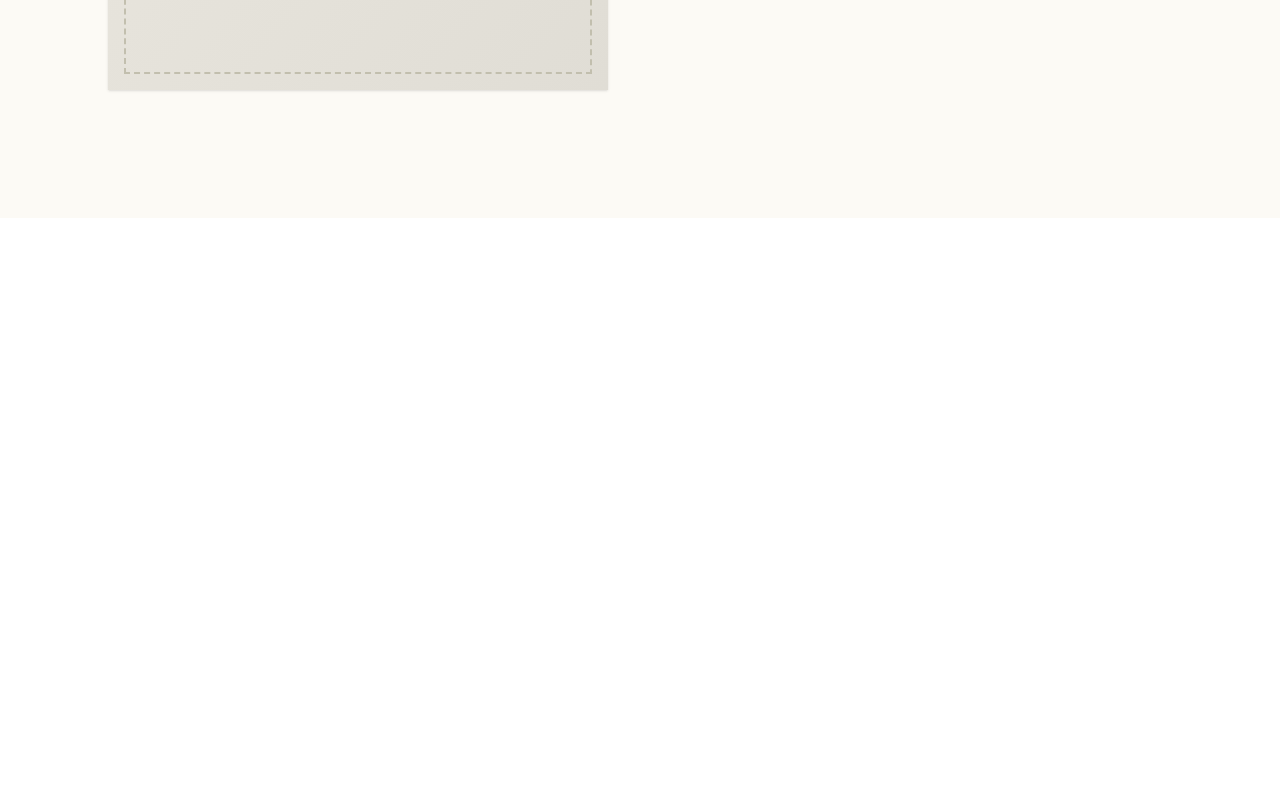
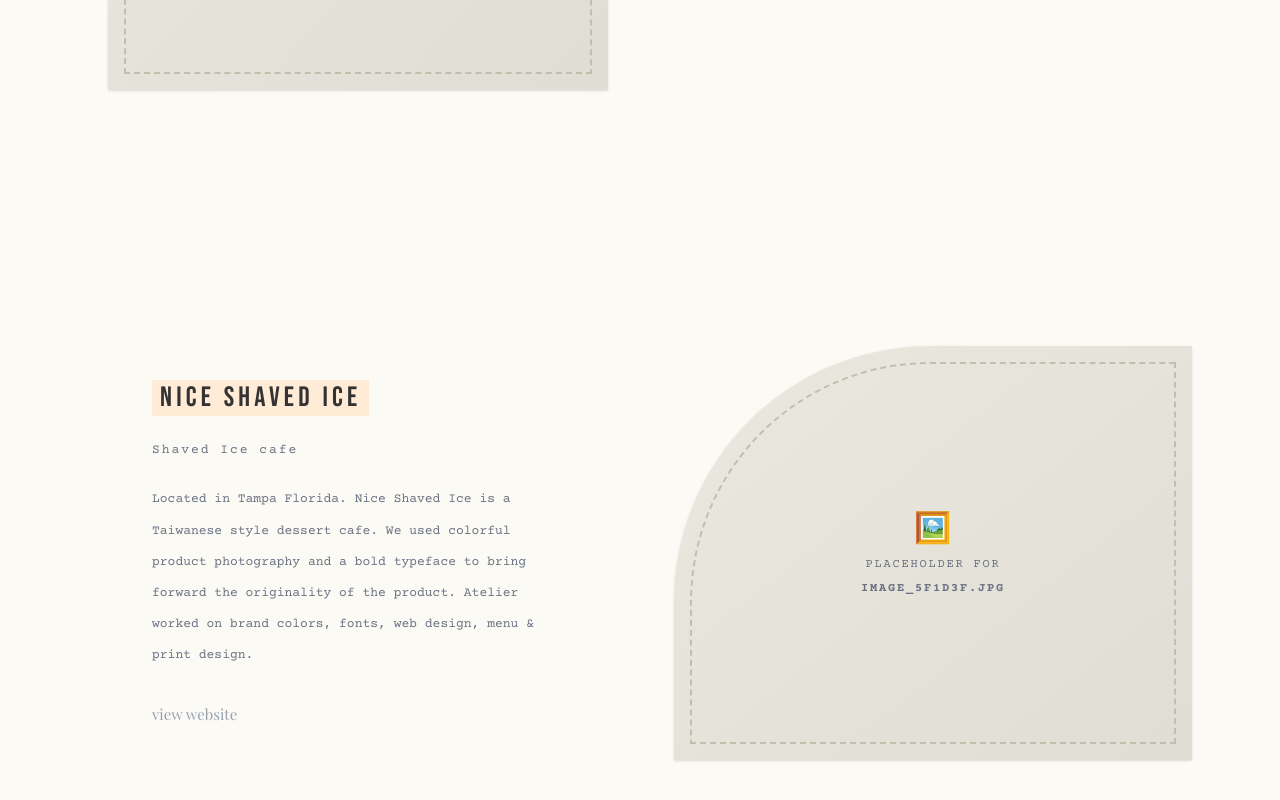
Before and after one commit to magnora-web-projects/am-see-atelier, a Next.js app: page / in a window 1280 px wide. Shown: the part 1569-2369 px from the top of the page. Before the commit the page ends 1787 px from the top, so only its background shows below. Built offline with nearby package versions, Linux system fonts and the light colour scheme.

Commit message:
nice shaved section built

```diff
--- a/src/app/(main)/page.tsx
+++ b/src/app/(main)/page.tsx
@@ -1,4 +1,4 @@
-import { Hero, OurWork } from "@/src/components";
+import { Hero, NiceShavedIceSection, OurWork } from "@/src/components";
 import Image from "next/image";
 
 export default function Home() {
@@ -6,6 +6,7 @@
     <>
       <Hero />
       <OurWork />
+      <NiceShavedIceSection />
     </>
   );
 }
--- /dev/null
+++ b/src/components/03-NiceShavedIceSection.tsx
@@ -0,0 +1,65 @@
+import { Bebas_Neue, Courier_Prime, Playfair_Display } from "next/font/google";
+
+const bebas = Bebas_Neue({ weight: "400", subsets: ["latin"] });
+const courier = Courier_Prime({ weight: ["400", "700"], subsets: ["latin"] });
+const playfair = Playfair_Display({
+  weight: "400",
+  style: "italic",
+  subsets: ["latin"],
+});
+
+export default function NiceShavedIceSection() {
+  return (
+    <section className="bg-[#fcfaf5] py-20 md:py-32 w-full">
+      <div className="max-w-6xl mx-auto flex flex-col-reverse md:flex-row items-center gap-12 md:gap-16 px-6">
+        <div className="w-full md:w-1/2 flex flex-col items-start md:pl-8 lg:pl-16">
+          <div className="mb-6">
+            <h3
+              className={`${bebas.className} text-2xl md:text-[28px] tracking-[0.15em] text-[#333]`}
+            >
+              <span className="bg-[#ffebd6] px-2 py-1 leading-none inline-block">
+                NICE SHAVED ICE
+              </span>
+            </h3>
+          </div>
+
+          <p
+            className={`${courier.className} text-gray-500 text-[13px] tracking-[0.15em] mb-6`}
+          >
+            Shaved Ice cafe
+          </p>
+
+          <p
+            className={`${courier.className} text-gray-500 text-[13px] leading-[2.4] max-w-[420px] mb-8`}
+          >
+            Located in Tampa Florida. Nice Shaved Ice is a Taiwanese style
+            dessert cafe. We used colorful product photography and a bold
+            typeface to bring forward the originality of the product. Atelier
+            worked on brand colors, fonts, web design, menu & print design.
+          </p>
+
+          <a
+            href="#"
+            className={`${playfair.className} text-gray-400 hover:text-[#ff6161] transition-colors duration-300 italic text-[15px]`}
+          >
+            view website
+          </a>
+        </div>
+
+        <div className="w-full md:w-1/2 flex justify-center md:justify-start">
+          <div className="w-full max-w-[540px] aspect-[5/4] bg-gradient-to-br from-[#ebe8e0] to-[#e0ddd5] rounded-tl-[12rem] md:rounded-tl-[16rem] relative overflow-hidden shadow-sm">
+            <div className="absolute inset-4 border-2 border-dashed border-[#c2bfae] rounded-tl-[11rem] md:rounded-tl-[15rem] flex flex-col items-center justify-center text-center p-6">
+              <span className="text-3xl mb-3 text-gray-400">🖼️</span>
+              <span
+                className={`${courier.className} text-gray-500 text-xs tracking-[0.15em] uppercase`}
+              >
+                Placeholder for <br />
+                <span className="font-bold mt-2 block">image_5f1d3f.jpg</span>
+              </span>
+            </div>
+          </div>
+        </div>
+      </div>
+    </section>
+  );
+}
--- a/src/components/index.ts
+++ b/src/components/index.ts
@@ -1,2 +1,5 @@
 export { default as Hero } from "./01-HeroSection";
 export { default as OurWork } from "./02-OurWorkSection";
+export { default as NiceShavedIceSection } from "./03-NiceShavedIceSection";
+// export { default as OurWork } from "./02-OurWorkSection";
+// export { default as OurWork } from "./02-OurWorkSection";
```
Also changed, not shown: src/components/02-OurWorkSection.tsx (+0 -10 lines), src/components/NiceShavedIceSection.tsx (deleted).
